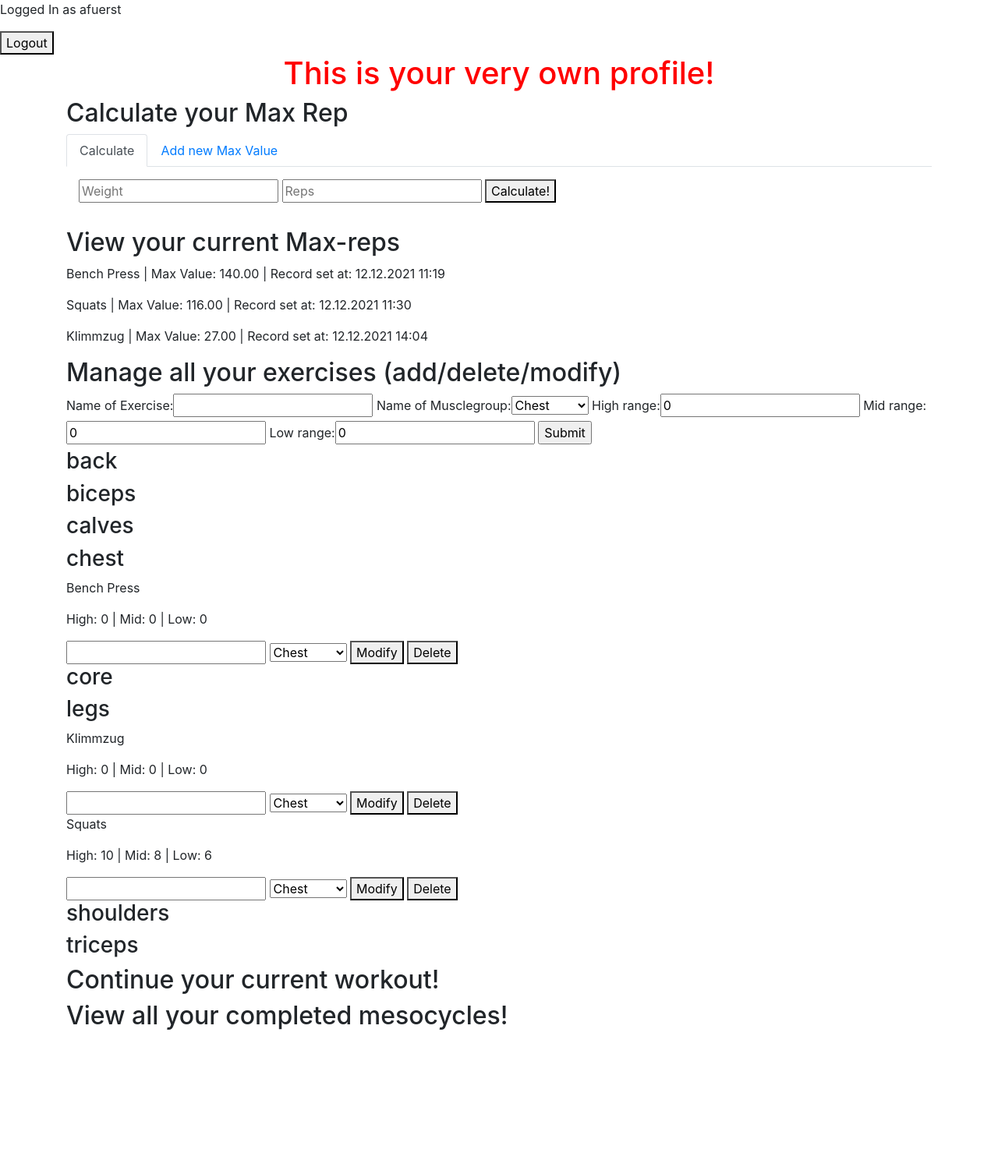
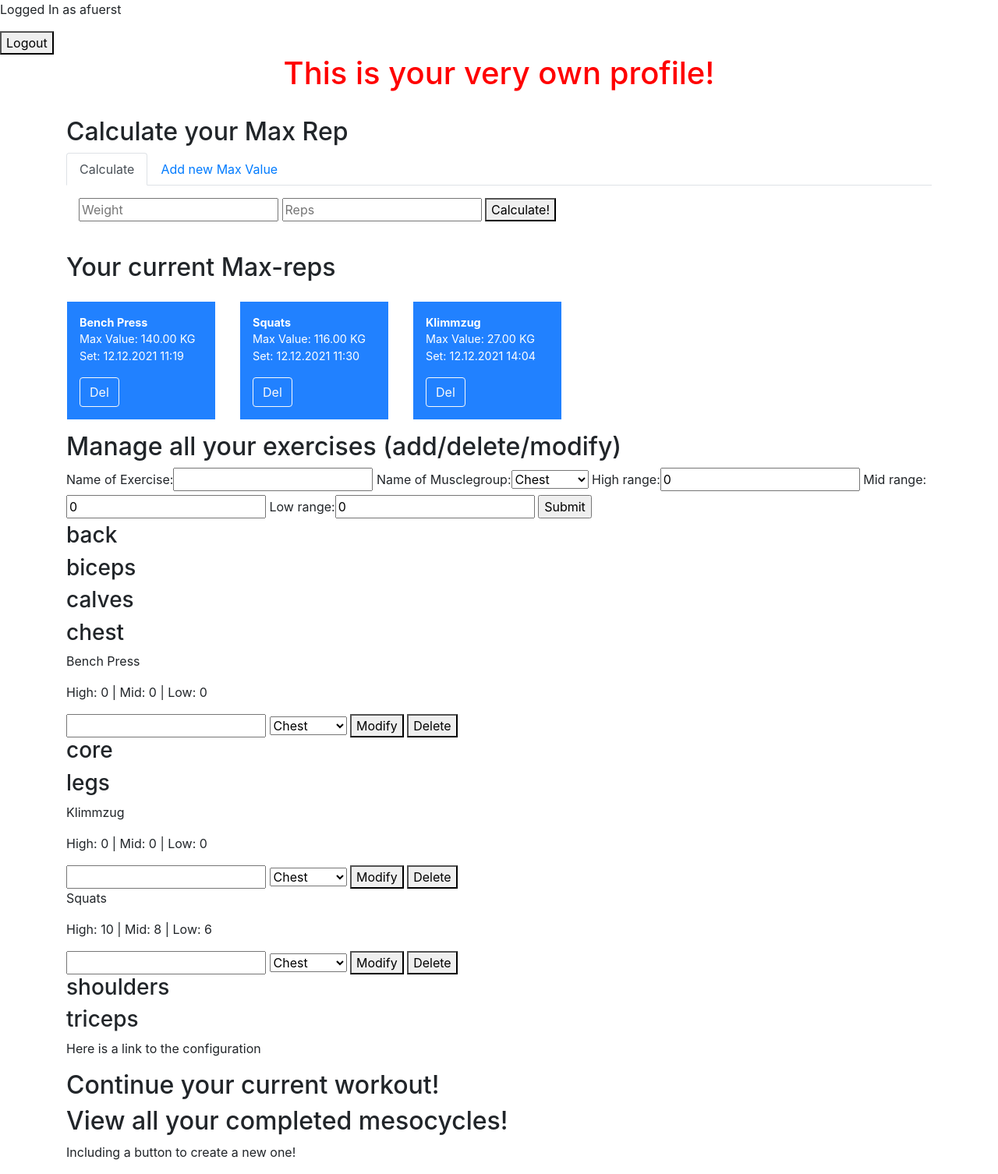
Before and after one commit to alexfuerst93/fitnessapp, a Django app: page /profile/ in a window 1280 px wide. Shown: the whole page at 78% size. Before the commit the page ends 1321 px from the top, so only its background shows below. Run offline with Django 3.2, Linux system fonts and the light colour scheme; a user stored in the database is signed in; data comes from the database, SQL or seed files in the repository; both versions use the stored data as it was after the commit; some libraries are stand-ins or nearby versions.

Commit message:
added delete functionality to max values

```diff
--- a/userprofile/models.py
+++ b/userprofile/models.py
@@ -10,6 +10,8 @@ class MaxValue(models.Model):
     timestamp = models.DateTimeField()
     # blank=True makes the field optional
     # null=True allows to write NULL to the database
+
+
 
     def __str__(self):
         return self.exercise
--- a/userprofile/static/userprofile/style.css
+++ b/userprofile/static/userprofile/style.css
@@ -10,3 +10,9 @@ img {
 #tab2 {
     background-color: #e6f5ff;
 }
+
+.maxvals {
+    font-size: 0.9em;
+    color: white;
+    background-color: #2181ff;
+}
--- a/userprofile/templates/userprofile/profile.html
+++ b/userprofile/templates/userprofile/profile.html
@@ -7,6 +7,7 @@
     <h1>This is your very own profile!</h1>
 </div>
 
+<br>
 <h2>Calculate your Max Rep</h2>
 <ul class="nav nav-tabs" role="tablist">
     <li class="nav-item"><a class="nav-link active" id="calculate-tab" data-toggle="tab" href="#tab1" role="tab">Calculate</a></li>
@@ -37,20 +38,33 @@
         </form>
     </div>
 </div>
-<p>{{ error }}</p>
-<p>{{ ergebnis }}</p>
+{% if error %}
+<p class="bg-danger p-3">{{ error }}</p>
+{% endif %}
+{% if ergebnis %}
+<p class="bg-success p-3">{{ ergebnis }}</p>
+{% endif %}
 
 
-
-<h2>View your current Max-reps</h2>
+<br>
+<h2>Your current Max-reps</h2>
 
 {% if not maxvals %}
 <p>You currently don't have any max values set. Use the above calculator to add new exercises!</p>
 {% endif %}
 
+<div class="row">
 {% for maxval in maxvals %}
-<p>{{ maxval.exercise }} | Max Value: {{ maxval.max_value }} | Record set at: {{ maxval.timestamp|date:"d.m.Y H:i" }}</p>
+    <div class="col-2 p-3 m-3 maxvals text-left">
+        <p><b>{{ maxval.exercise }}</b><br>Max Value: {{ maxval.max_value }} KG<br> Set: {{ maxval.timestamp|date:"d.m.Y H:i" }}</p>
+        <form action="{% url 'profile' %}" method="POST">
+            {% csrf_token %}
+            <input type="hidden" name="{{ maxval.id }}">
+            <button class="btn btn-outline-light" name="delete_maxval">Del</button>
+        </form>
+    </div>
 {% endfor %}
+</div>
 
 <h2>Manage all your exercises (add/delete/modify)</h2>
 <form action="{% url 'profile' %}" method="POST">
@@ -80,8 +94,10 @@
     {% endfor %}
 {% endfor %}
 
+<p>Here is a link to the configuration</p>
 <h2>Continue your current workout!</h2>
 <h2>View all your completed mesocycles!</h2>
+<p>Including a button to create a new one!</p>
 
 </div>
 {% endblock %}
--- a/userprofile/views.py
+++ b/userprofile/views.py
@@ -31,7 +31,6 @@ def startpage(request):
 def profile(request):
     #databases
     max_vals = MaxValue.objects.filter(user_id=request.user)
-    # max_vals_latest = MaxValue.objects.latest("timestamp")
     exercises = Exercise_Pool.objects.filter(user_id=request.user)
     #form
     add_exercise = Exercise_Pool_Form()
@@ -75,9 +74,17 @@ def profile(request):
 
         else:
             result = epley(float(request.POST["weight"]), float(request.POST["reps"]))
-            max_vals.create(user_id=request.user, exercise=request.POST["choose_exercise"], max_value=result, timestamp=timezone.now())
+            update_max_value = MaxValue.objects.get(id = request.POST["choose_exercise"])
+            update_max_value.max_value = result
+            update_max_value.timestamp = timezone.now()
+            update_max_value.save()
             return redirect("profile")
-        # per unique exercise, show the most up-to-date max value
+
+    elif "delete_maxval" in request.POST:
+        print(request.POST)
+        pk = [key for key in request.POST.keys()]
+        deleted = MaxValue.objects.get(id = pk[1]).delete()
+        return redirect("profile")
 
     elif "added_exercise" in request.POST:
         # what if the user wants to add 2 identical exercises?
```
Also changed, not shown: db.sqlite3.
